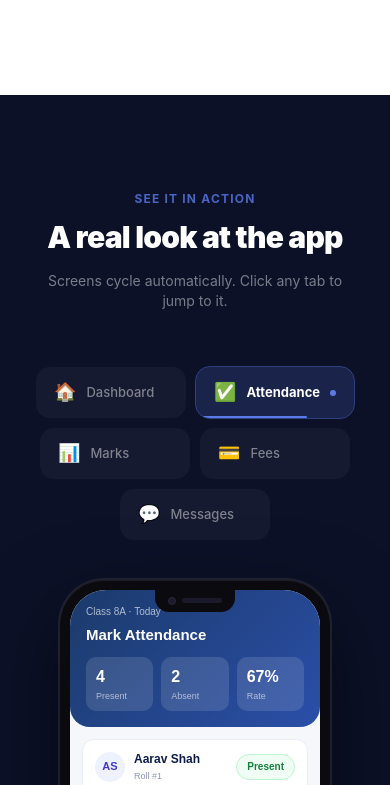
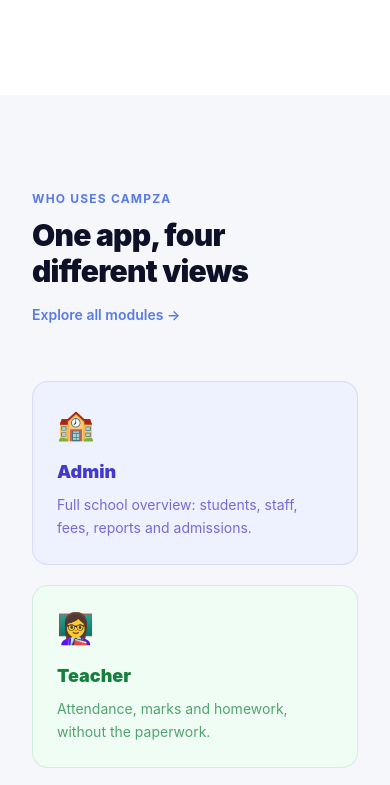
Before and after one commit to Mons-s/campza-website, a Next.js app: page / in a window 390 px wide. Shown: the part 2555-3340 px from the top of the page. Built offline with nearby package versions, Linux system fonts and the light colour scheme.

Commit message:
Hide app demo section on mobile, desktop only

```diff
--- a/src/app/page.tsx
+++ b/src/app/page.tsx
@@ -53,7 +53,7 @@
           </div>
         </section>
 
-        <AppDemo />
+        <div className="hidden md:block"><AppDemo /></div>
 
         {/* Role cards */}
         <section className="py-24 px-8" style={{ background: "var(--light)" }}>
```
